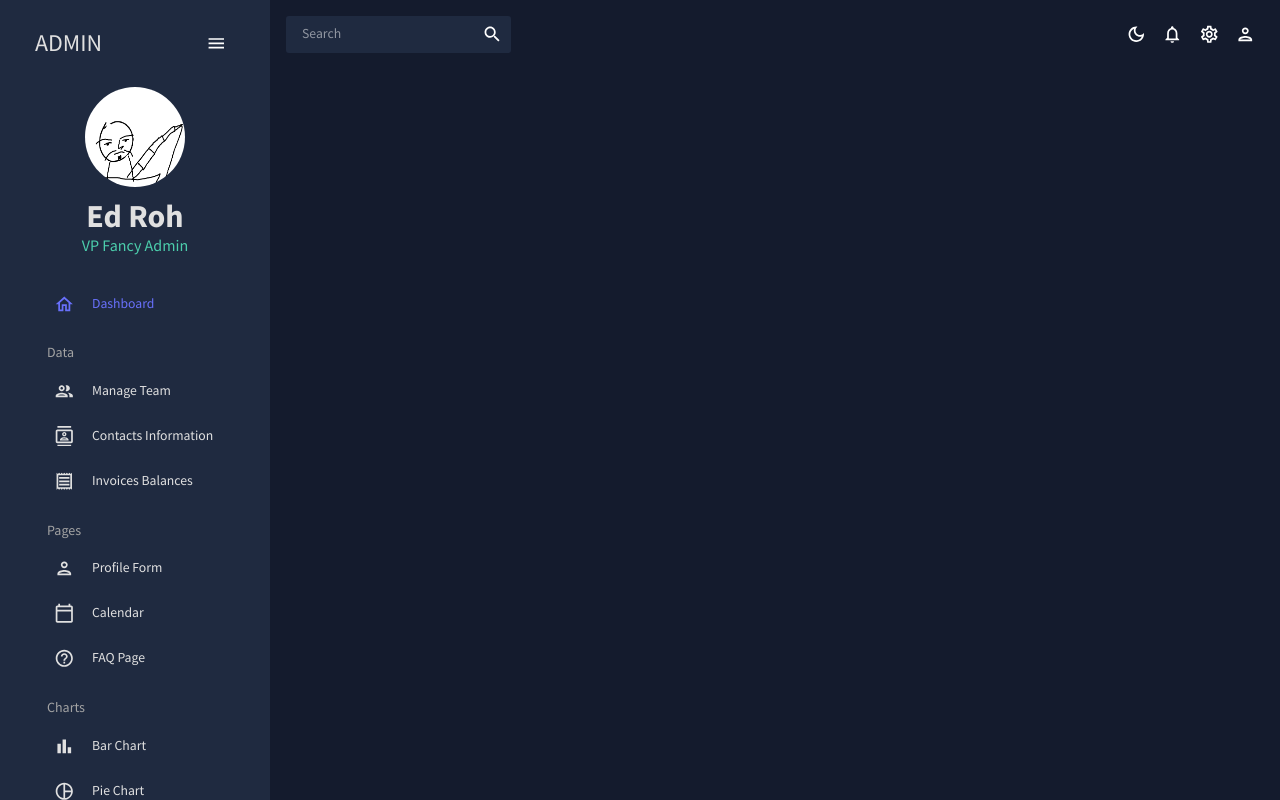
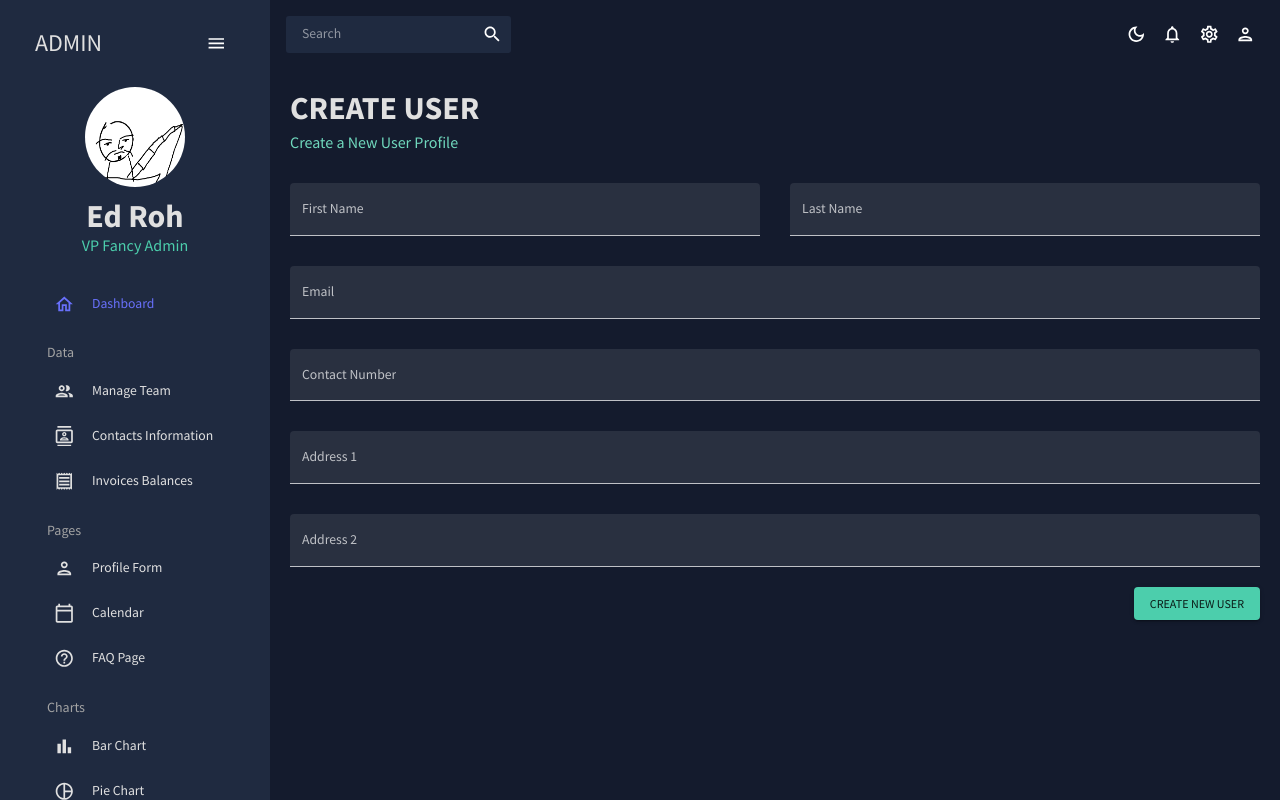
Before and after one commit to rudalson/admin-board2, a React (Create React App) app: page /form in a window 1280 px wide. Built offline with nearby package versions, Linux system fonts and the light colour scheme.

Commit message:
✅ added: profile form with Formik and yup

```diff
--- a/src/App.js
+++ b/src/App.js
@@ -8,6 +8,7 @@
 import Team from './scenes/team';
 import Contacts from './scenes/contacts';
 import Invoices from './scenes/invoices';
+import Form from './scenes/form';
 
 function App() {
   const [theme, colorMode] = useMode();
@@ -25,6 +26,7 @@
               <Route path='/team' element={<Team />} />
               <Route path='/contacts' element={<Contacts />} />
               <Route path='/invoices' element={<Invoices />} />
+              <Route path='/form' element={<Form />} />
             </Routes>
           </main>
         </div>
--- /dev/null
+++ b/src/scenes/form/index.jsx
@@ -0,0 +1,154 @@
+import { Box, Button, TextField } from '@mui/material';
+import { Formik } from 'formik';
+import * as yup from 'yup';
+import useMediaQuery from '@mui/material/useMediaQuery';
+import Header from '../../components/Header';
+
+const Form = () => {
+  const isNonMobile = useMediaQuery('(min-width:600px)');
+
+  const handleFormSubmit = (values) => {
+    console.log(values);
+  };
+
+  return (
+    <Box m='20px'>
+      <Header title='CREATE USER' subtitle='Create a New User Profile' />
+
+      <Formik
+        onSubmit={handleFormSubmit}
+        initialValues={initialValues}
+        validationSchema={checkoutSchema}
+      >
+        {({
+          values,
+          errors,
+          touched,
+          handleBlur,
+          handleChange,
+          handleSubmit,
+        }) => (
+          <form onSubmit={handleSubmit}>
+            <Box
+              display='grid'
+              gap='30px'
+              gridTemplateColumns='repeat(4, minmax(0, 1fr))'
+              sx={{
+                '& > div': { gridColumn: isNonMobile ? undefined : 'span 4' },
+              }}
+            >
+              <TextField
+                fullWidth
+                variant='filled'
+                type='text'
+                label='First Name'
+                onBlur={handleBlur}
+                onChange={handleChange}
+                value={values.firstName}
+                name='firstName'
+                error={!!touched.firstName && !!errors.firstName}
+                helperText={touched.firstName && errors.firstName}
+                sx={{ gridColumn: 'span 2' }}
+              />
+              <TextField
+                fullWidth
+                variant='filled'
+                type='text'
+                label='Last Name'
+                onBlur={handleBlur}
+                onChange={handleChange}
+                value={values.lastName}
+                name='lastName'
+                error={!!touched.lastName && !!errors.lastName}
+                helperText={touched.lastName && errors.lastName}
+                sx={{ gridColumn: 'span 2' }}
+              />
+              <TextField
+                fullWidth
+                variant='filled'
+                type='text'
+                label='Email'
+                onBlur={handleBlur}
+                onChange={handleChange}
+                value={values.email}
+                name='email'
+                error={!!touched.email && !!errors.email}
+                helperText={touched.email && errors.email}
+                sx={{ gridColumn: 'span 4' }}
+              />
+              <TextField
+                fullWidth
+                variant='filled'
+                type='text'
+                label='Contact Number'
+                onBlur={handleBlur}
+                onChange={handleChange}
+                value={values.contact}
+                name='contact'
+                error={!!touched.contact && !!errors.contact}
+                helperText={touched.contact && errors.contact}
+                sx={{ gridColumn: 'span 4' }}
+              />
+              <TextField
+                fullWidth
+                variant='filled'
+                type='text'
+                label='Address 1'
+                onBlur={handleBlur}
+                onChange={handleChange}
+                value={values.address1}
+                name='address1'
+                error={!!touched.address1 && !!errors.address1}
+                helperText={touched.address1 && errors.address1}
+                sx={{ gridColumn: 'span 4' }}
+              />
+              <TextField
+                fullWidth
+                variant='filled'
+                type='text'
+                label='Address 2'
+                onBlur={handleBlur}
+                onChange={handleChange}
+                value={values.address2}
+                name='address2'
+                error={!!touched.address2 && !!errors.address2}
+                helperText={touched.address2 && errors.address2}
+                sx={{ gridColumn: 'span 4' }}
+              />
+            </Box>
+            <Box display='flex' justifyContent='end' mt='20px'>
+              <Button type='submit' color='secondary' variant='contained'>
+                Create New User
+              </Button>
+            </Box>
+          </form>
+        )}
+      </Formik>
+    </Box>
+  );
+};
+
+const phoneRegExp =
+  /^((\+[1-9]{1,4}[ -]?)|(\([0-9]{2,3}\)[ -]?)|([0-9]{2,4})[ -]?)*?[0-9]{3,4}[ -]?[0-9]{3,4}$/;
+
+const checkoutSchema = yup.object().shape({
+  firstName: yup.string().required('required'),
+  lastName: yup.string().required('required'),
+  email: yup.string().email('invalid email').required('required'),
+  contact: yup
+    .string()
+    .matches(phoneRegExp, 'Phone number is not valid')
+    .required('required'),
+  address1: yup.string().required('required'),
+  address2: yup.string().required('required'),
+});
+const initialValues = {
+  firstName: '',
+  lastName: '',
+  email: '',
+  contact: '',
+  address1: '',
+  address2: '',
+};
+
+export default Form;
```
